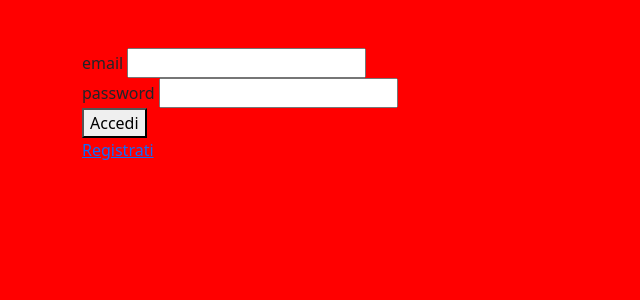
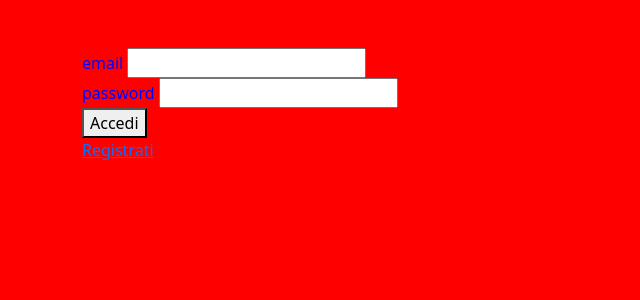
Before and after one commit to leonardopozzan/php-login, a PHP site: page / in a window 1280 px wide. Shown: the top 300 px of the page, without its empty margins (0-640 px from the left). Run offline with PHP 8.4, Linux system fonts and the light colour scheme; some libraries are stand-ins or nearby versions.

Commit message:
color : blue

```diff
--- a/css/style.css
+++ b/css/style.css
@@ -1,3 +1,4 @@
 body{
     background-color: red;
+    color:blue
 }
```
